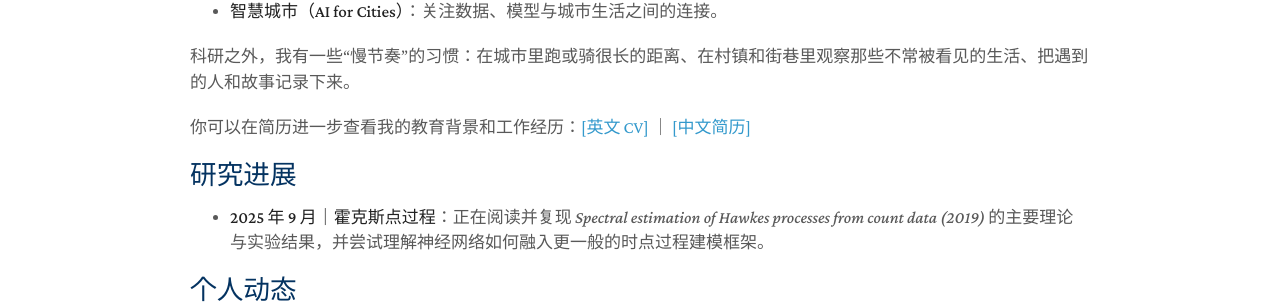
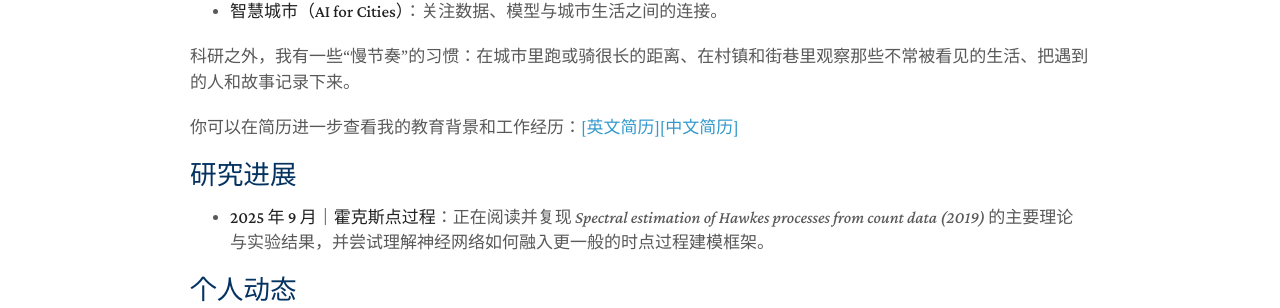
Before and after one commit to zhangming4153/zhangming4153.github.io, a Jekyll site: the page built from cn/index.md, in a window 1280 px wide. Shown: the part 767-1075 px from the top of the page. Built offline with Jekyll 4.4.1, drawn with Linux system fonts in a browser that asks for light colours; a style sheet for code colours, icons or effects is not loaded.

Commit message:
Update index.md

```diff
--- a/cn/index.md
+++ b/cn/index.md
@@ -12,7 +12,7 @@ title: 章明
 
 科研之外，我有一些“慢节奏”的习惯：在城市里跑或骑很长的距离、在村镇和街巷里观察那些不常被看见的生活、把遇到的人和故事记录下来。
 
-你可以在简历进一步查看我的教育背景和工作经历：[[英文 CV]](/assets/CV_MingZhang_en.pdf) ｜ [[中文简历]](/assets/CV_MingZhang_zh.pdf)
+你可以在简历进一步查看我的教育背景和工作经历：[[英文简历]](/assets/CV_MingZhang_en.pdf)[[中文简历]](/assets/CV_MingZhang_zh.pdf)
 
 ## 研究进展
 
```
